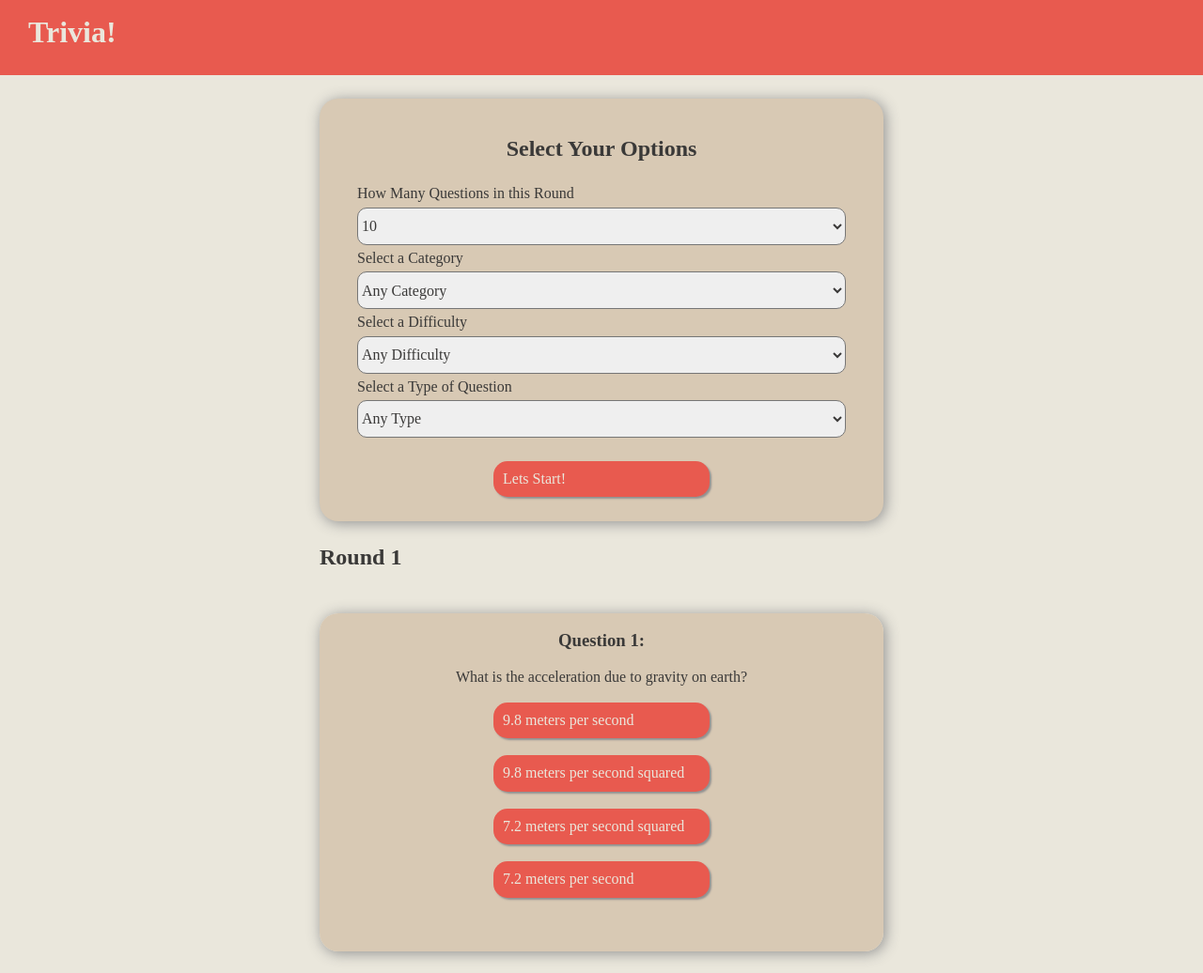
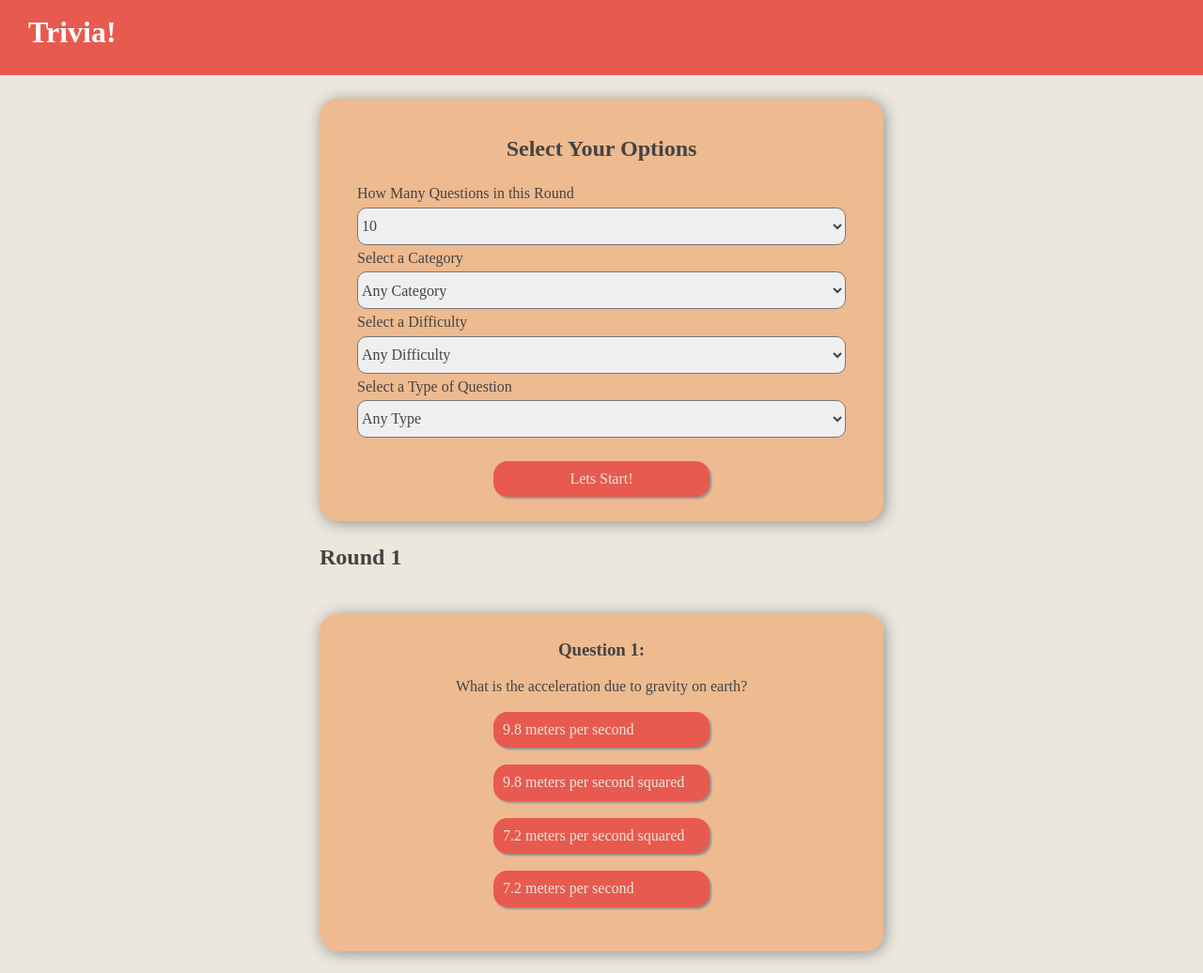
Before and after one commit to nickplamb/simple-api-request-app, a plain HTML site: page index.html in a window 1280 px wide. Shown: the top 1036 px of the page at 94% size. Drawn offline with nearby package versions, Linux system fonts and the light colour scheme.

Commit message:
add minor styling, color changes

```diff
--- a/css/style.css
+++ b/css/style.css
@@ -9,7 +9,7 @@
 } */
 
 /* Color Pallet https://coolors.co/d0f1bf-b6d7b9-9abd97-646536-483d03 */
-:root {
+/*:root {
   --bg-color: #eae7dc;
   --btn-bg-color: #e85a4f;
   --btn-bg-hover: #e98074;
@@ -18,6 +18,39 @@
   --header-bg-color: var(--btn-bg-color);
   --text-color: #3a3938;
   --tan: #d8c3a5;
+}*/
+
+/*:root {
+  --bg-color: #c7eef5;
+  --btn-bg-color: #df622c;
+  --btn-bg-hover: #f07c41;
+  --cards-bg-color: #55bdca;
+  --cards-bg-shadow: #022249;
+  --header-bg-color: #022249;
+  --header-text-color: #ffffff;
+  --text-color: #022249;
+  --tan: #d8c3a5;
+  --category-1-bg: #4197a8;
+  --category-2-bg: #f6b461;
+  --category-3-bg: #55bdca;
+  --category-4-bg: #7c9473;
+}*/
+
+:root {
+  --bg-color: #eae7dc;
+  --btn-bg-color: #e85a4f;
+  --btn-bg-hover: #f07c41;
+  --cards-bg-color: #eeba8f;
+  --cards-bg-shadow: #444444;
+  --header-bg-color: #e85a4f;
+  --dk-bg-text-color: #ffffff;
+  --text-color: #444444;
+  --tan: #d8c3a5;
+  --category-1-bg: #156e80;
+  --category-5-bg: #009ba7;
+  --category-2-bg: #eeba8f;
+  --category-3-bg: #99c5ca;
+  --category-4-bg: #b2c0ad;
 }
 
 * {
@@ -36,7 +69,7 @@ header {
 }
 
 header h1 {
-  color: var(--bg-color);
+  color: var(--dk-bg-text-color);
   margin: 16px 30px;
   display: inline-block;
 }
@@ -88,6 +121,7 @@ select {
 
 button.start-form__item {
   margin-top: 25px;
+  text-align: center;
 }
 
 .card-container {
@@ -129,6 +163,7 @@ button.start-form__item {
   position: absolute;
   width: 100%;
   height: 100%;
+  padding: 10px 30px;
   -webkit-backface-visibility: hidden;
   backface-visibility: hidden;
   border: none;
@@ -165,11 +200,14 @@ li {
 button.start-form__item {
   width: 230px;
   padding: 10px;
-  text-align: left;
   background-color: var(--btn-bg-color);
   border: none;
   border-radius: 15px;
   box-shadow: 2px 2px 2px #919191;
+}
+
+.btn-answer {
+  text-align: left;
 }
 
 .btn-answer:hover,
```
Also changed, not shown: index.html (+0 -2 lines).
